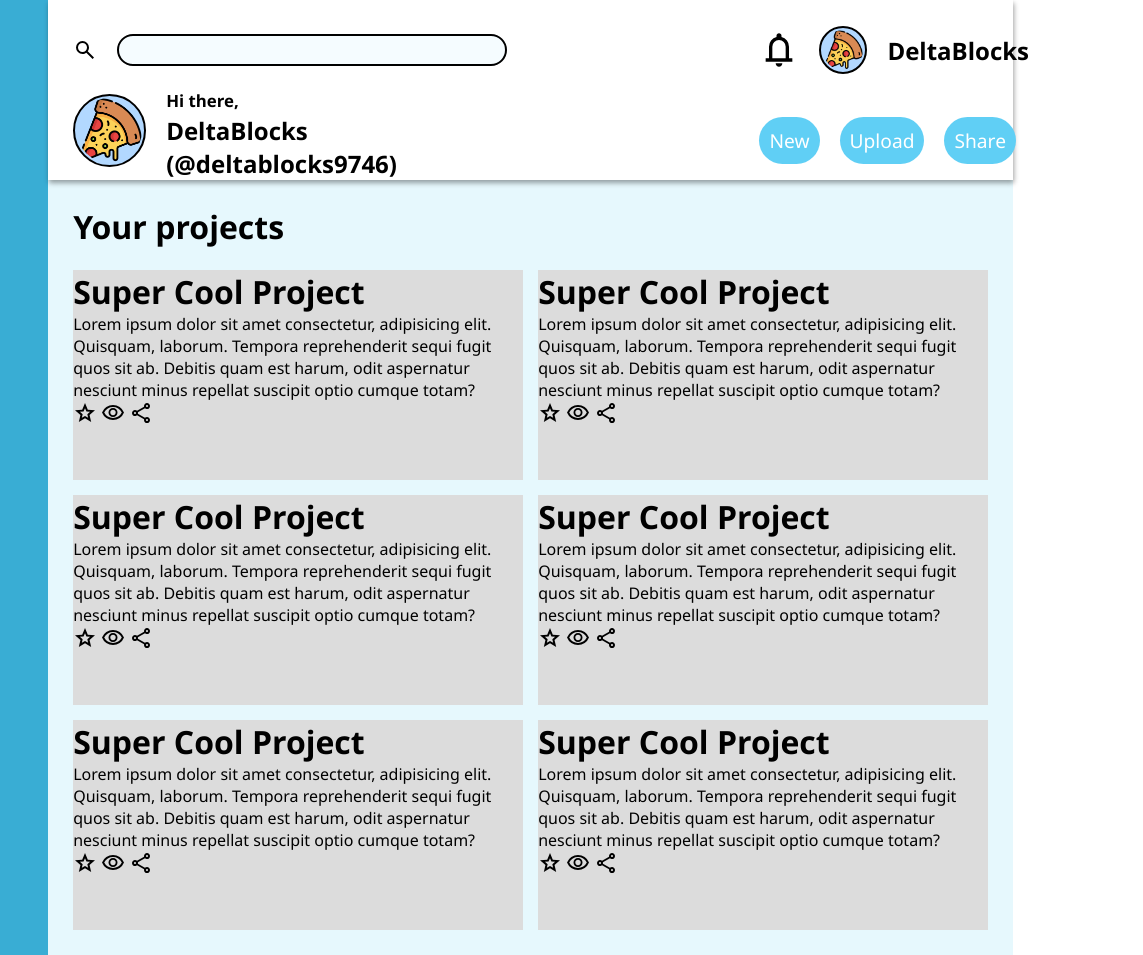
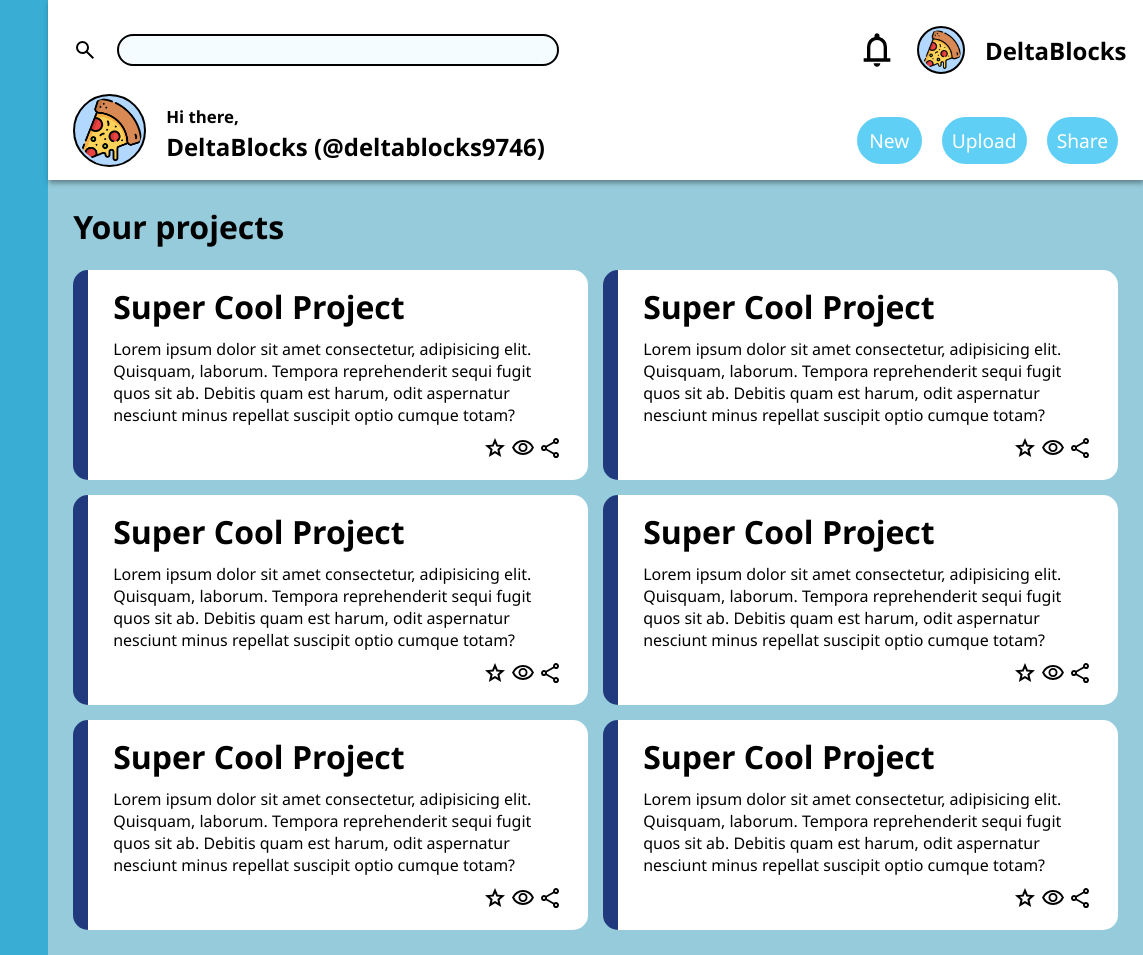
Before and after one commit to crindshelter/admin-dashboard, a plain HTML site: page index.html in a window 1280 px wide. Shown: the full height of the page, 307-1450 px from the left, 1143 px wide, since content can reach past the window. Drawn offline with Linux system fonts and the light colour scheme.

Commit message:
Style for projects

```diff
--- a/style.css
+++ b/style.css
@@ -130,7 +130,7 @@
 /* Main Content */
 
 .main {
-    background-color: #e6f8fd;
+    background-color: #95cbda;
     display: grid;
     grid-template: 3fr 1fr / 1fr 1fr;
     padding: 25px;
@@ -144,9 +144,22 @@
 }
 
 .project {
-    height: 210px;
+    height: 160px;
     width: 450px;
-    background-color: rgb(220, 220, 220);
+    background-color: #ffffff;
+    padding: 25px;
+    border-radius: 15px;
+    display: flex;
+    justify-content: center;
+    flex-direction: column;
+    gap: 10px;
+    border-left: rgb(32, 58, 125) 15px solid;
+}
+
+
+
+.share-box {
+    align-self: end;
 }
 
 
```
